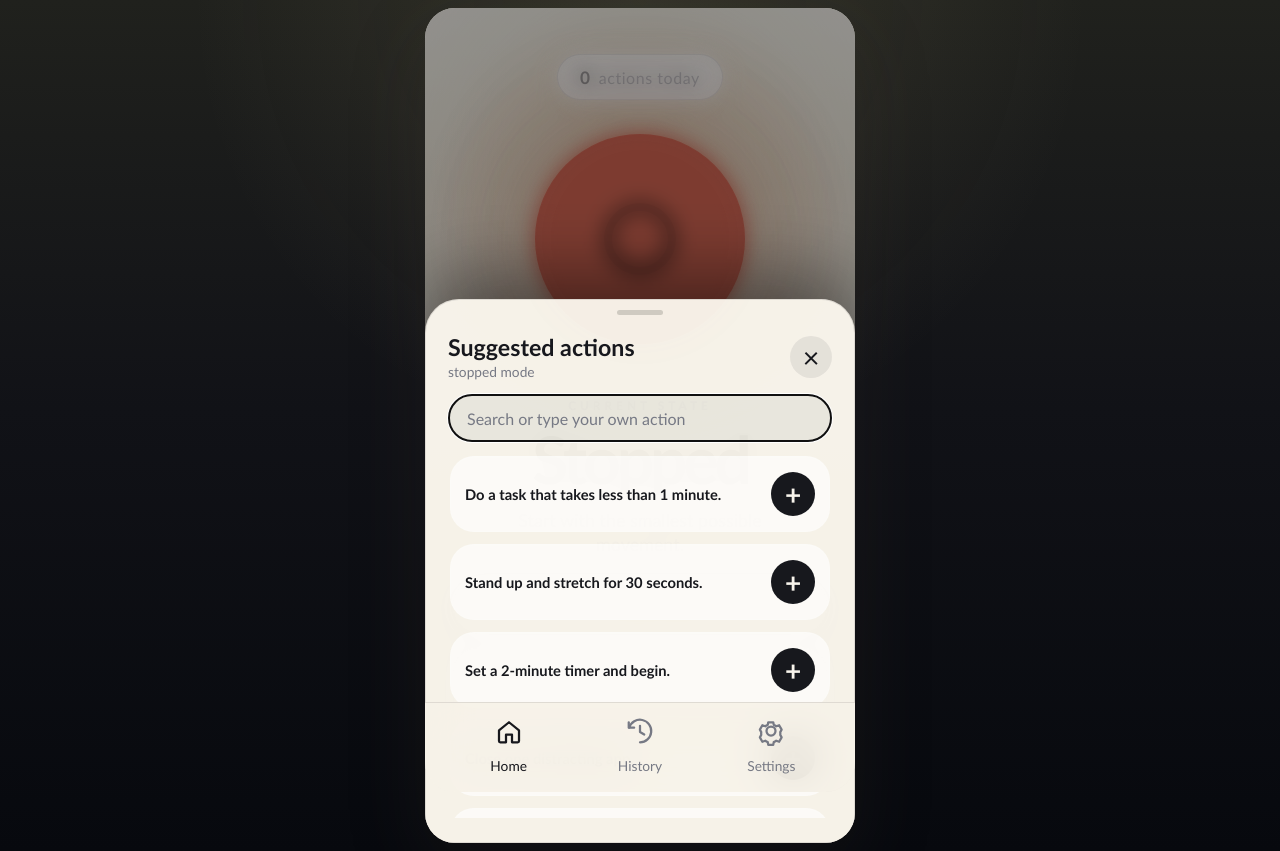
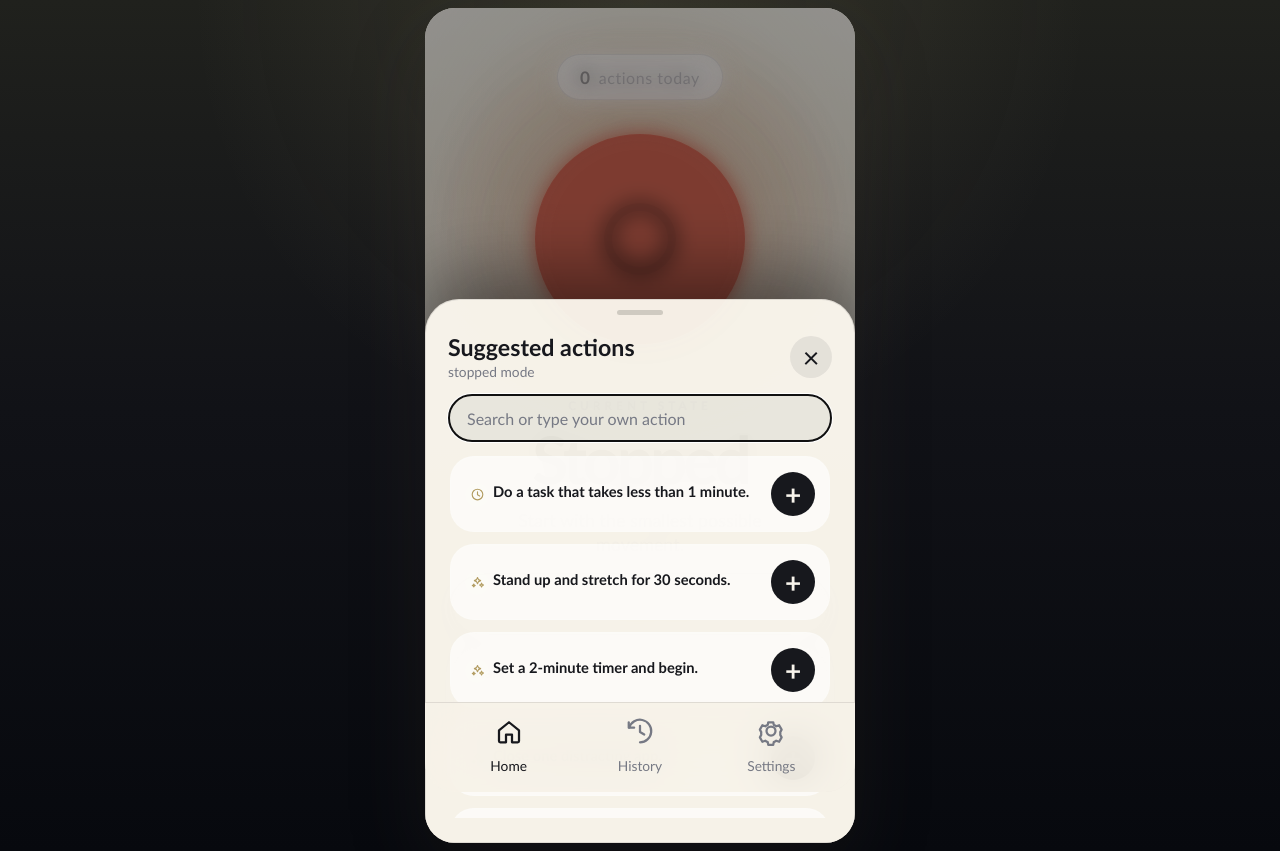
Before and after one commit to vanderjuh/vj-moving-app, a React (Vite) app: page / in a window 1280 px wide. Both pictures are taken after a click on the button "Try a small action". Built offline with nearby package versions, Linux system fonts and the light colour scheme.

Commit message:
feat: enhance suggestion list with icons and improve styling for suggestions

```diff
--- a/src/components/SuggestionList.jsx
+++ b/src/components/SuggestionList.jsx
@@ -1,5 +1,44 @@
 import { useEffect, useMemo, useState } from "react";
 import { getDayPeriod } from "../data/suggestions";
+
+function TargetIcon() {
+  return (
+    <svg viewBox="0 0 24 24" aria-hidden="true">
+      <circle cx="12" cy="12" r="8" />
+      <circle cx="12" cy="12" r="4" />
+      <circle cx="12" cy="12" r="1.6" fill="currentColor" stroke="none" />
+    </svg>
+  );
+}
+
+function BriefcaseIcon() {
+  return (
+    <svg viewBox="0 0 24 24" aria-hidden="true">
+      <path d="M9 6.5V5a1.5 1.5 0 0 1 1.5-1.5h3A1.5 1.5 0 0 1 15 5v1.5" />
+      <rect x="3.5" y="6.5" width="17" height="13" rx="2.5" />
+      <path d="M3.5 12h17M10 12.2h4" />
+    </svg>
+  );
+}
+
+function ClockIcon() {
+  return (
+    <svg viewBox="0 0 24 24" aria-hidden="true">
+      <circle cx="12" cy="12" r="8.5" />
+      <path d="M12 7.5v5l3.5 2" />
+    </svg>
+  );
+}
+
+function SparklesIcon() {
+  return (
+    <svg viewBox="0 0 24 24" aria-hidden="true">
+      <path d="m12 4 1.6 3.4L17 9l-3.4 1.6L12 14l-1.6-3.4L7 9l3.4-1.6L12 4Z" />
+      <path d="m18.5 13 1 2.1 2.1 1-2.1 1-1 2.1-1-2.1-2.1-1 2.1-1 1-2.1Z" />
+      <path d="M6 14.5 6.8 16l1.5.8-1.5.8L6 19l-.8-1.4-1.5-.8 1.5-.8L6 14.5Z" />
+    </svg>
+  );
+}
 
 export function SuggestionList({
   currentState,
@@ -15,6 +54,12 @@ export function SuggestionList({
   const currentPeriod = getDayPeriod(new Date());
   const normalizedQuery = query.trim().toLowerCase();
   const getSuggestionLabel = (suggestion) => suggestion.labels?.[locale] || suggestion.label;
+  const getSuggestionIcon = (suggestion) => {
+    if (suggestion.source === "goal") return <TargetIcon />;
+    if (suggestion.source === "work") return <BriefcaseIcon />;
+    if (suggestion.periods?.includes(currentPeriod)) return <ClockIcon />;
+    return <SparklesIcon />;
+  };
   const orderedSuggestions = useMemo(() => {
     const periodSuggestions = suggestions.filter((suggestion) =>
       suggestion.periods?.includes(currentPeriod),
@@ -91,7 +136,10 @@ export function SuggestionList({
                 style={{ "--delay": `${index * 80}ms` }}
               >
                 <div>
-                  <p>{label}</p>
+                  <div className="suggestion-main">
+                    <span className="suggestion-prefix-icon">{getSuggestionIcon(suggestion)}</span>
+                    <p>{label}</p>
+                  </div>
                 </div>
                 <button
                   className="add-action-button"
--- a/src/data/suggestions.js
+++ b/src/data/suggestions.js
@@ -18,12 +18,13 @@ export const STATE_META = {
   },
 };
 
-const action = (state, id, en, pt, periods = ["any"]) => ({
+const action = (state, id, en, pt, periods = ["any"], source = "default") => ({
   id,
   state,
   label: en,
   labels: { en, pt },
   periods,
+  source,
 });
 
 export const DEFAULT_ACTIONS = [
@@ -133,6 +134,7 @@ const createGoalSuggestion = (state, locale, goal, currentPeriod, idSuffix, enTe
     pt: ptTemplate(goal),
   },
   periods: [currentPeriod, "any"],
+  source: "goal",
 });
 
 const getGoalSuggestions = (state, goal, locale, currentPeriod) => {
@@ -222,6 +224,7 @@ const getWorkHourSuggestions = (state, currentPeriod) => {
           pt: "Abra sua principal tarefa de trabalho e faça 2 minutos de foco.",
         },
         periods: [currentPeriod, "any"],
+        source: "work",
       },
       {
         id: "stopped-work-002",
@@ -232,6 +235,7 @@ const getWorkHourSuggestions = (state, currentPeriod) => {
           pt: "Liste uma prioridade e uma próxima ação para este bloco de trabalho.",
         },
         periods: [currentPeriod, "any"],
+        source: "work",
       },
     ];
   }
@@ -247,6 +251,7 @@ const getWorkHourSuggestions = (state, currentPeriod) => {
           pt: "Faça um sprint de trabalho focado de 25 minutos.",
         },
         periods: [currentPeriod, "any"],
+        source: "work",
       },
       {
         id: "neutral-work-002",
@@ -257,6 +262,7 @@ const getWorkHourSuggestions = (state, currentPeriod) => {
           pt: "Feche uma pendência de trabalho antes de trocar de tarefa.",
         },
         periods: [currentPeriod, "any"],
+        source: "work",
       },
     ];
   }
@@ -271,6 +277,7 @@ const getWorkHourSuggestions = (state, currentPeriod) => {
         pt: "Entregue agora um resultado concreto de trabalho.",
       },
       periods: [currentPeriod, "any"],
+      source: "work",
     },
     {
       id: "active-work-002",
@@ -281,6 +288,7 @@ const getWorkHourSuggestions = (state, currentPeriod) => {
         pt: "Registre o progresso e defina o próximo checkpoint de trabalho.",
       },
       periods: [currentPeriod, "any"],
+      source: "work",
     },
   ];
 };
--- a/src/i18n/translations.js
+++ b/src/i18n/translations.js
@@ -36,6 +36,15 @@ const translations = {
       addCustom: "Log this action",
       noMatches: "No matching suggestions",
       mode: "{state} mode",
+      tagGoal: "Goal",
+      tagWork: "Work",
+      tagPeriod: "{period}",
+      period: {
+        morning: "Morning",
+        afternoon: "Afternoon",
+        evening: "Evening",
+        night: "Night",
+      },
       quickAction: "Quick action {number}",
       done: "Done",
       log: "Log",
@@ -138,6 +147,15 @@ const translations = {
       addCustom: "Registrar esta ação",
       noMatches: "Nenhuma sugestão encontrada",
       mode: "modo {state}",
+      tagGoal: "Objetivo",
+      tagWork: "Trabalho",
+      tagPeriod: "{period}",
+      period: {
+        morning: "Manhã",
+        afternoon: "Tarde",
+        evening: "Noite",
+        night: "Madrugada",
+      },
       quickAction: "Ação rápida {number}",
       done: "Feito",
       log: "Registrar",
--- a/src/styles.css
+++ b/src/styles.css
@@ -363,6 +363,34 @@ button:focus-visible {
   font-size: 0.92rem;
   font-weight: 720;
   line-height: 1.28;
+}
+
+.suggestion-main {
+  display: grid;
+  grid-template-columns: 28px minmax(0, 1fr);
+  gap: 10px;
+  align-items: start;
+}
+
+.suggestion-prefix-icon {
+  display: grid;
+  width: 24px;
+  height: 24px;
+  place-items: center;
+  margin-top: 1px;
+  border-radius: 999px;
+  color: var(--soft);
+  background: rgba(255, 255, 255, 0.05);
+}
+
+.suggestion-prefix-icon svg {
+  width: 15px;
+  height: 15px;
+  fill: none;
+  stroke: currentColor;
+  stroke-linecap: round;
+  stroke-linejoin: round;
+  stroke-width: 1.8;
 }
 
 .suggestion-card .add-action-button,
```
